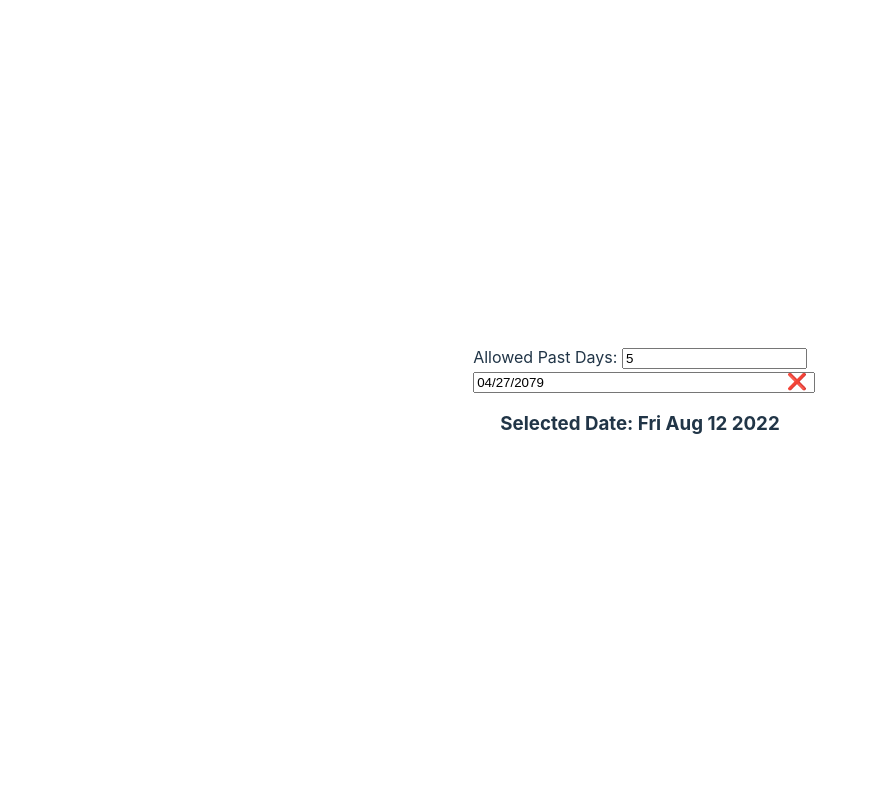
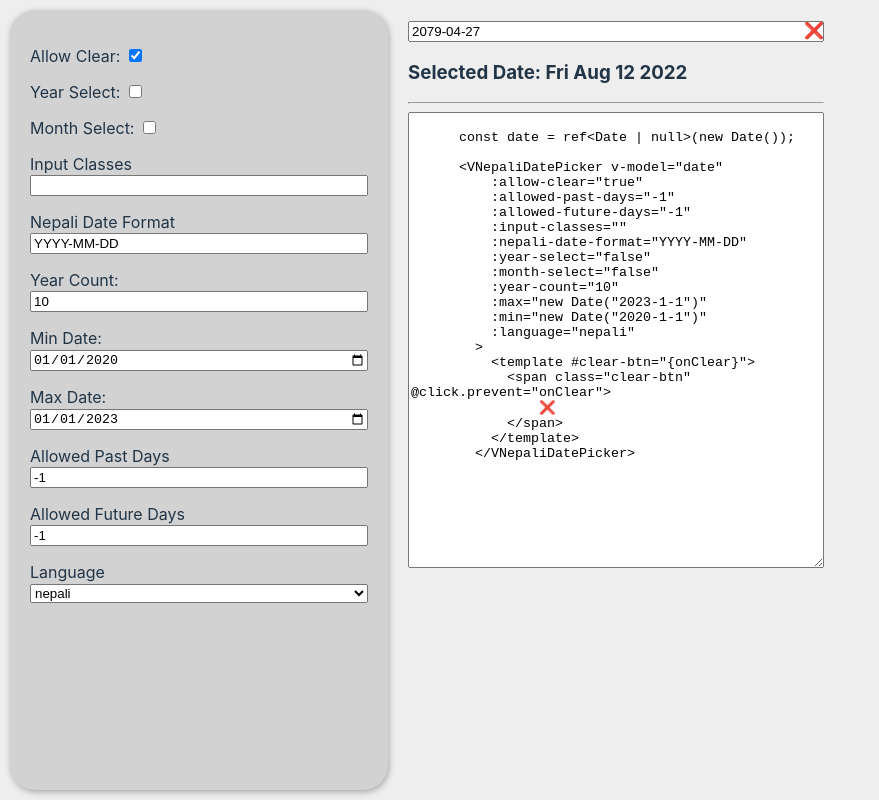
Before and after one commit to niroula-kushal/vue3-nepali-date-picker, a Vue app: page / in a window 1280 px wide. Shown: the whole page, without its empty margins (0-879 px from the left). Built offline with nearby package versions, Linux system fonts and the light colour scheme.

Commit message:
feat: example section

```diff
--- a/src/App.vue
+++ b/src/App.vue
@@ -1,14 +1,114 @@
 <script setup lang="ts">
+import { computed } from '@vue/reactivity';
 import { ref } from 'vue';
-import VNepaliDatePicker from './components/VNepaliDatePicker.vue';
+import VNepaliDatePicker, { DatePickerLangauges } from './components/VNepaliDatePicker.vue';
 const date = ref<Date | null>(new Date());
-const max = ref<Date | null>(new Date());
-const allowedPastDays = ref<number>(5);
+
+const minDateValue = ref<string>("2020-01-01");
+const maxDateValue = ref<string>("2023-01-01");
+
+const min = computed<Date>(() => new Date(minDateValue.value));
+const max = computed<Date>(() => new Date(maxDateValue.value));
+
+const allowedPastDays = ref<number>(-1);
+const allowedFutureDays = ref<number>(-1);
+const inputClasses = ref<string>("");
+const inputDateFormat = ref<string>("YYYY-MM-DD");
+const yearSelect = ref<boolean>(false);
+const monthSelect = ref<boolean>(false);
+const allowClear = ref<boolean>(true);
+const yearCount = ref<number>(10);
+const language = ref<DatePickerLangauges>("nepali");
+
+const usage = computed<string>(() => {
+  let str = `
+      const date = ref<Date | null>(new Date());
+
+      <VNepaliDatePicker v-model="date"
+          :allow-clear="${allowClear.value}"
+          :allowed-past-days="${allowedPastDays.value}"
+          :allowed-future-days="${allowedFutureDays.value}"
+          :input-classes="${inputClasses.value}"
+          :nepali-date-format="${inputDateFormat.value}"
+          :year-select="${yearSelect.value}"
+          :month-select="${monthSelect.value}"
+          :year-count="${yearCount.value}"
+          :max="new Date("${max.value.getFullYear()}-${max.value.getMonth()+1}-${max.value.getDate()}")"
+          :min="new Date("${min.value.getFullYear()}-${min.value.getMonth()+1}-${min.value.getDate()}")"
+          :language="${language.value}"
+        >
+          <template #clear-btn="{onClear}">
+            <span class="clear-btn" @click.prevent="onClear">
+                ❌
+            </span>
+          </template>
+        </VNepaliDatePicker>
+  `;
+  return str;
+});
+
 </script>
 
 <template>
-  Allowed Past Days: <input type="number" step="1" v-model="allowedPastDays">
-  <VNepaliDatePicker v-model="date" :allow-clear="true" :year-select="true" :month-select="true" :max="max" :allowed-past-days="allowedPastDays" language="english">
+  <div class="grid">
+    <div class="sidebar">
+      <p>
+        Allow Clear: <input type="checkbox" v-model="allowClear">
+      </p>
+
+      <p>
+        Year Select: <input type="checkbox" v-model="yearSelect">
+      </p>
+      <p>
+        Month Select: <input type="checkbox" v-model="monthSelect">
+      </p>
+      <p>
+        Input Classes
+        <input type="text" v-model="inputClasses" class="w-full">
+      </p>
+      <p>
+        Nepali Date Format
+        <input type="text" v-model="inputDateFormat" class="w-full">
+      </p>
+      <p>
+        Year Count: <input type="number" v-model="yearCount" class="w-full">
+      </p>
+      <p>
+        Min Date: <input type="date" v-model="minDateValue" class="w-full">
+      </p>
+      <p>
+        Max Date: <input type="date" v-model="maxDateValue" class="w-full">
+      </p>
+      <p>
+        Allowed Past Days
+        <input type="number" step="1" v-model="allowedPastDays" class="w-full">
+      </p>
+      <p>
+        Allowed Future Days
+        <input type="number" step="1" v-model="allowedFutureDays" class="w-full">
+      </p>
+      <p>
+        Language
+        <select v-model="language" class="w-full">
+          <option>english</option>
+          <option>nepali</option>
+        </select>
+      </p>
+    </div>
+    <div class="content">
+        <VNepaliDatePicker v-model="date"
+          :allow-clear="allowClear"
+          :allowed-past-days="allowedPastDays"
+          :allowed-future-days="allowedFutureDays"
+          :input-classes="inputClasses"
+          :nepali-date-format="inputDateFormat"
+          :year-select="yearSelect"
+          :month-select="monthSelect"
+          :year-count="yearCount"
+          :max="max"
+          :min="min"
+          :language="language"
+        >
           <template #clear-btn="{onClear}">
             <span class="clear-btn" @click.prevent="onClear">
                 ❌
@@ -18,6 +118,11 @@ const allowedPastDays = ref<number>(5);
         <h3>
           Selected Date: {{date?.toDateString()}}
         </h3>
+        <hr/>
+        <textarea readonly v-model="usage" class="w-full" rows="30">
+        </textarea>
+    </div>
+  </div>
 </template>
 
 <style scoped>
@@ -27,4 +132,45 @@ const allowedPastDays = ref<number>(5);
   top: 0;
 }
 
+.grid {
+  display: grid;
+  grid-template-columns: 30% 1fr;
+  gap: 10px;
+  padding: 10px;
+  height: 100vh;
+}
+
+.sidebar {
+  grid-column-start: 1;
+  background-color: rgb(210 210 210);
+  box-shadow: 1px 2px 6px rgba(0,0,0, .3);
+  border-radius: 25px;
+  height: 100%;
+  padding: 20px;
+}
+
+.content {
+    grid-column-start: 2;
+    padding: 10px;
+    width: 50%;
+}
+
+.w-full {
+  width: 100%;
+}
+
+@media screen and (max-width: 720px) {
+  .grid {
+    grid-template-columns: 1fr;
+  }
+  .sidebar {
+    height: auto;
+  }
+  .content {
+    grid-row-start: 2;
+    grid-column-start: 1;
+    width: 100%;
+  }
+}
+
 </style>
--- a/src/components/VNepaliDatePicker.vue
+++ b/src/components/VNepaliDatePicker.vue
@@ -1,6 +1,6 @@
 <template>
     <div class="wrapper">
-        <input type="text" placeholder="yyyy-mm-dd" ref="elm" :value="dateValue" />
+        <input type="text" placeholder="yyyy-mm-dd" ref="elm" :value="dateValue" :class="inputClasses"/>
         <slot v-if="allowClear" :on-clear="onClear" name="clear-btn">
             <span class="clear-btn" @click.prevent="onClear">
                 X
@@ -11,15 +11,18 @@
 <script lang="ts" setup>
 import { onMounted, ref, computed, watch } from 'vue';
 
+// @ts-ignore
 import NepaliFunctions from '../nepali-date-picker/NepaliFunctions.js';
 import '../nepali-date-picker/nepali-date-picker.js';
 import '../nepali-date-picker/nepali-date-picker.css';
 
+export type DatePickerLangauges =  "english" | "nepali";
 
 const props = defineProps<{
     modelValue: Date | null,
+    allowClear?: boolean,
+    inputClasses?:string,
     nepaliDateFormat?: string,
-    allowClear?: boolean,
     yearSelect?: boolean,
     monthSelect?: boolean,
     yearCount?: number,
@@ -27,7 +30,7 @@ const props = defineProps<{
     max?: Date | null,
     allowedPastDays?: number,
     allowedFutureDays?: number,
-    language?: "english" | "nepali"
+    language?: DatePickerLangauges
 }>();
 
 const emit = defineEmits<{
@@ -82,7 +85,7 @@ function initializeDatePicker() {
         disableBefore: convertAdDateToFormattedBsDate(props.min),
         disableAfter: convertAdDateToFormattedBsDate(props.max),
         disableDaysBefore: props.allowedPastDays ?? -1,
-        disableDaysAfter: props.allowedPastDays ?? -1,
+        disableDaysAfter: props.allowedFutureDays ?? -1,
         readOnlyInput: true,
         language: props.language,
         onChange(date: { ad: string, bs: string }) {
--- a/src/style.css
+++ b/src/style.css
@@ -1,70 +1,19 @@
 :root {
   font-family: Inter, Avenir, Helvetica, Arial, sans-serif;
   font-size: 16px;
-  line-height: 24px;
-  font-weight: 400;
-
-  color-scheme: light dark;
-  color: rgba(255, 255, 255, 0.87);
-  background-color: #242424;
-
-  font-synthesis: none;
-  text-rendering: optimizeLegibility;
-  -webkit-font-smoothing: antialiased;
-  -moz-osx-font-smoothing: grayscale;
-  -webkit-text-size-adjust: 100%;
 }
-
-a {
-  font-weight: 500;
-  color: #646cff;
-  text-decoration: inherit;
-}
-a:hover {
-  color: #535bf2;
+* {
+  box-sizing: border-box;
 }
 
 body {
+  padding: 0;
   margin: 0;
-  display: flex;
-  place-items: center;
-  min-width: 320px;
-  min-height: 100vh;
-}
-
-h1 {
-  font-size: 3.2em;
-  line-height: 1.1;
-}
-
-button {
-  border-radius: 8px;
-  border: 1px solid transparent;
-  padding: 0.6em 1.2em;
-  font-size: 1em;
-  font-weight: 500;
-  font-family: inherit;
-  background-color: #1a1a1a;
-  cursor: pointer;
-  transition: border-color 0.25s;
-}
-button:hover {
-  border-color: #646cff;
-}
-button:focus,
-button:focus-visible {
-  outline: 4px auto -webkit-focus-ring-color;
-}
-
-.card {
-  padding: 2em;
+  background-color: #eeeeee;
 }
 
 #app {
-  max-width: 1280px;
-  margin: 0 auto;
-  padding: 2rem;
-  text-align: center;
+  height: 100vh;
 }
 
 @media (prefers-color-scheme: light) {
@@ -72,10 +21,4 @@ button:focus-visible {
     color: #213547;
     background-color: #ffffff;
   }
-  a:hover {
-    color: #747bff;
-  }
-  button {
-    background-color: #f9f9f9;
-  }
 }
```
Lines whose indentation alone changed are shown as unchanged.
